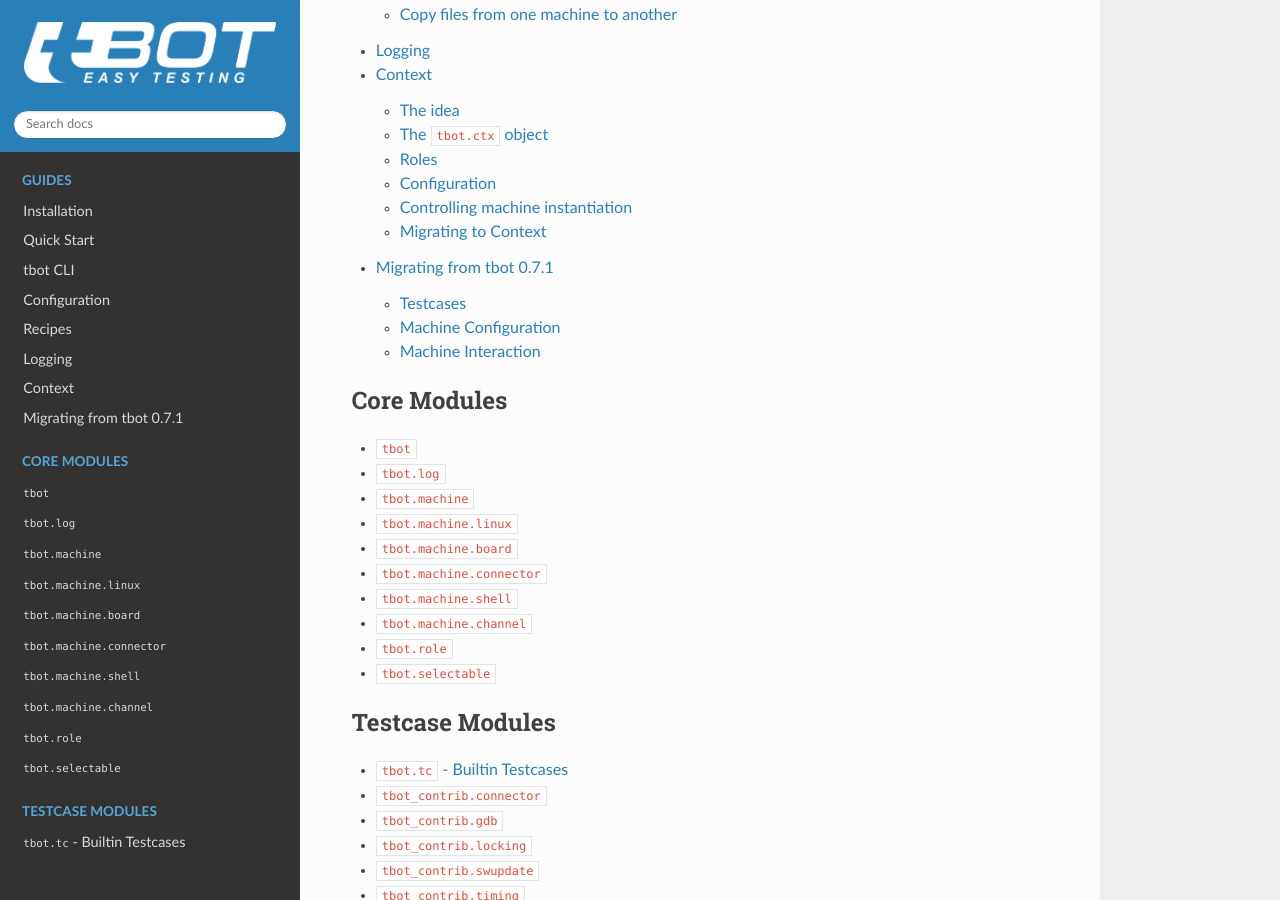
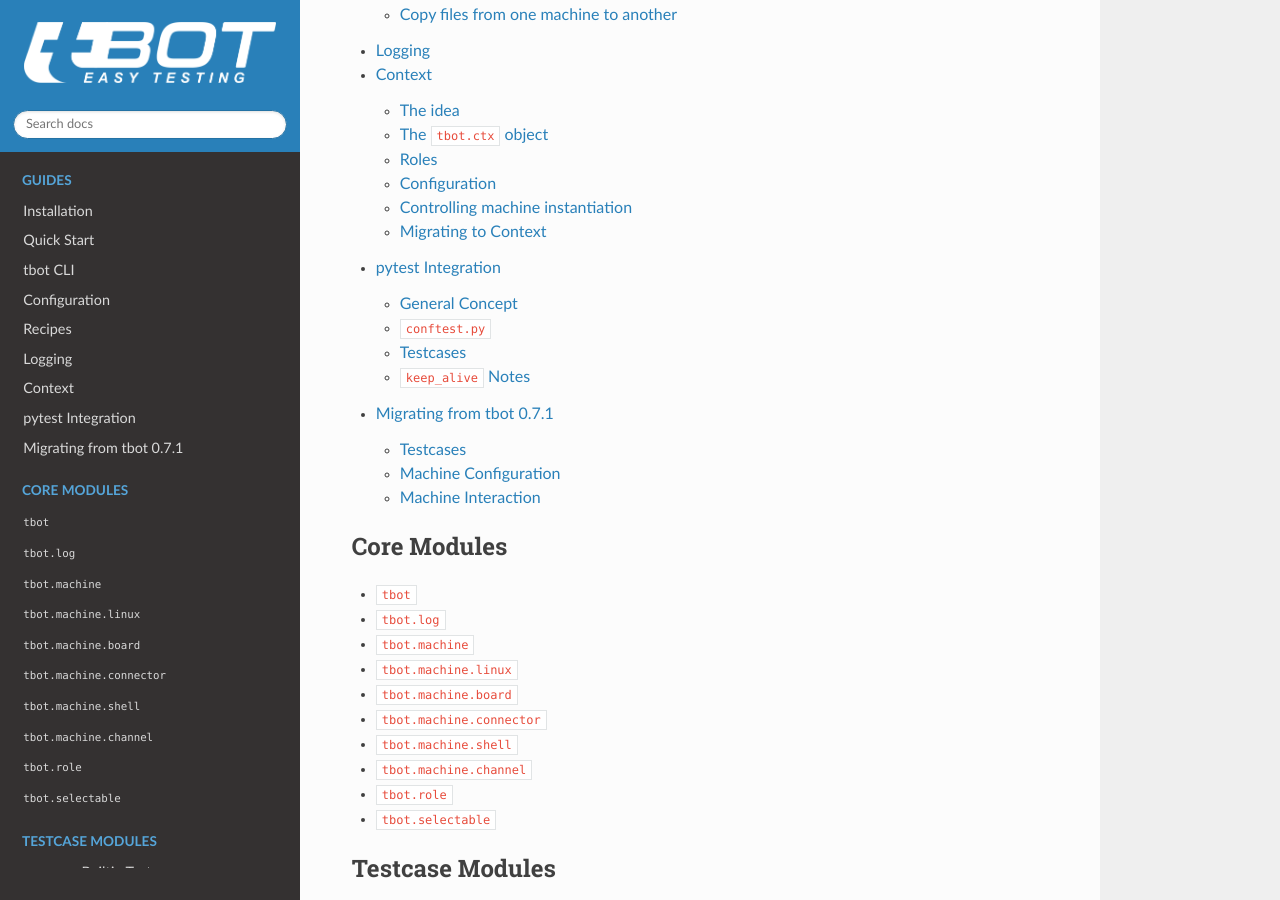
Before and after one commit to Rahix/tbot, a Sphinx documentation site: the page built from Documentation/index.rst, in a window 1280 px wide and 900 px high, scrolled down 2480 px. Built offline with Sphinx 7.4.7 and the Read the Docs theme 2.0.0, drawn with Linux system fonts in a browser that asks for light colours; some of the changed lines change nothing that is shown.

Commit message:
docs: Document basic pytest integration
Add a guide which details a bit how tbot can be integrated with pytest
for running large testsuits against hardware.

Signed-off-by: Harald Seiler <hws@denx.de>

```diff
--- a/Documentation/index.rst
+++ b/Documentation/index.rst
@@ -89,6 +89,7 @@
    recipes
    logging
    context
+   pytest
    migration
 
 .. toctree::
--- /dev/null
+++ b/Documentation/pytest.rst
@@ -0,0 +1,145 @@
+pytest Integration
+==================
+For building a large testsuite, it makes sense to leverage existing frameworks
+for driving the tests and generating reports.  One popular framework for Python
+is `pytest <https://pytest.org/>`_.  This guide shows how you can use tbot to
+run hardware tests in pytest:
+
+General Concept
+---------------
+The idea is to make the tbot context available as a fixture to pytest
+testcases.  These can then request machines as they need to interact with the
+hardware.
+
+To not make the test-runs excruciatingly slow, machines should be "kept alive"
+between individual tests.  This means, for example, that the board should not
+be powered off after each test just for the next test to power it on again.
+
+There is challenge here, though:  When a test fails, the board probably
+*should* be powercycled anyway, to make sure the following test will not be
+affected by the previous test failure.
+
+tbot's :py:class:`tbot.Context` has a mechanism to allow implementing exactly
+that.  You will see how it works below:
+
+``conftest.py``
+---------------
+``conftest.py`` is pytest's configuration file.  We need to define a fixture
+for tbot's context here.  We also need to provide a mechanism to allow
+selecting the tbot configuration.  This can be done by adding custom
+command-line parameters.  All in all, this is a good skeleton to start from:
+
+.. code-block:: python
+
+   import pytest
+   import tbot
+   from tbot import newbot
+
+   def pytest_addoption(parser, pluginmanager):
+       parser.addoption("--tbot-config", action="append", default=[], dest="tbot_configs")
+       parser.addoption("--tbot-flag", action="append", default=[], dest="tbot_flags")
+
+   @pytest.fixture(scope="session", autouse=True)
+   def tbot_ctx(pytestconfig):
+       # Only register configuration when nobody else did so already.
+       if not tbot.ctx.is_active():
+           # Register flags
+           for flag in pytestconfig.option.tbot_flags:
+               tbot.flags.add(flag)
+
+           # Register configuration
+           for config in pytestconfig.option.tbot_configs:
+               newbot.load_config(config, tbot.ctx)
+
+       with tbot.ctx:
+           # Configure the context for keep_alive (so machines can be reused
+           # between tests).  reset_on_error_by_default will make sure test
+           # failures lead to a powercycle of the DUT anyway.
+           with tbot.ctx.reconfigure(keep_alive=True, reset_on_error_by_default=True):
+               # Tweak the standard output logging options
+               with tbot.log.with_verbosity(tbot.log.Verbosity.STDOUT, nesting=1):
+                   yield tbot.ctx
+
+Testcases
+---------
+After writing the pytest config, you can start writing testcases.  You should
+probably read the `pytest Getting Started
+<https://docs.pytest.org/en/7.1.x/getting-started.html>`_ guide first if you
+are not familiar with pytest.
+
+Testcases can just use ``tbot.ctx`` like usual as the fixture will be activated
+automatically (due to ``autouse=True``).  Here is an example:
+
+.. code-block:: python
+
+   # test_examples.py
+   import tbot
+
+   def test_encabulator():
+       with tbot.ctx.request(tbot.role.BoardLinux) as lnx:
+           lnx.exec0("systemctl", "status", "turbo-encabulator.service")
+
+Now you are ready to run it!  You have to translate your ``newbot`` commandline
+parameters to ``pytest`` like this:
+
+.. code-block:: shell-session
+
+   $ # This newbot commandline...
+   $ newbot -c config.my_lab -c config.board1 -f foo ...
+   $ # becomes this pytest commandline:
+   $ pytest --tbot-config config.my_lab --tbot-config config.board1 --tbot-flag foo ...
+
+You can call pytest with ``-vs`` to see the tbot logging output during the
+tests.
+
+``keep_alive`` Notes
+--------------------
+As mentioned above, we use the ``keep_alive`` context mode to speed up the
+test-run.  This comes with a number of gotchas, though.  You need to design
+your testcases accordingly so the ``keep_alive`` mode does not lead to
+problems.
+
+- A testcase must leave all machines in the same state that it found them in.
+  If this is not possible, for example when running a crash test, the relevant
+  machines should be requested with ``exclusive=True`` to make sure the machine
+  is powercycled before the next testcase accesses it.
+
+- Testcases by default must assume that the machine was already active before
+  they got it.  If this is not wanted, the relevant machines should be
+  requested with ``reset=True`` to enforce a powercycle before the testcase
+  accesses the machine.
+
+- If some machines may prevent requesting some other machine (like
+  ``BoardLinux`` prevents ``BoardUBoot``), testcases requiring the prevented
+  one should use :py:meth:`~tbot.Context.teardown_if_alive` to deactivate the
+  offending machine first.
+
+Here are a few examples of such testcases:
+
+.. code-block:: python
+
+   import time
+   import tbot
+   from tbot.machine import linux
+
+   def test_watchdog_timeout():
+       with tbot.ctx.request(tbot.role.BoardLinux, exclusive=True) as lnx:
+           wdt = lnx.fsroot / "dev" / "watchdog0"
+           lnx.exec0("echo", "1", linux.RedirStdout(wdt))
+
+           # And now we expect the U-Boot header within 60 seconds
+           ch = lnx.ch.take()
+           with tbot.log.EventIO(
+               ["board", "wdt-timeout"],
+               tbot.log.c("Waiting for the watchdog reset... ").bold,
+               verbosity=tbot.log.Verbosity.QUIET,
+           ) as ev, ch.with_stream(ev):
+               ev.verbosity = tbot.log.Verbosity.STDOUT
+               ev.prefix = "   <> "
+               ch.expect("U-Boot 2022.", timeout=60)
+
+   def test_uboot_can_echo():
+       tbot.ctx.teardown_if_alive(tbot.role.BoardLinux)
+
+       with tbot.ctx.request(tbot.role.BoardUBoot) as ub:
+           ub.exec0("echo", "Hello World")
```
